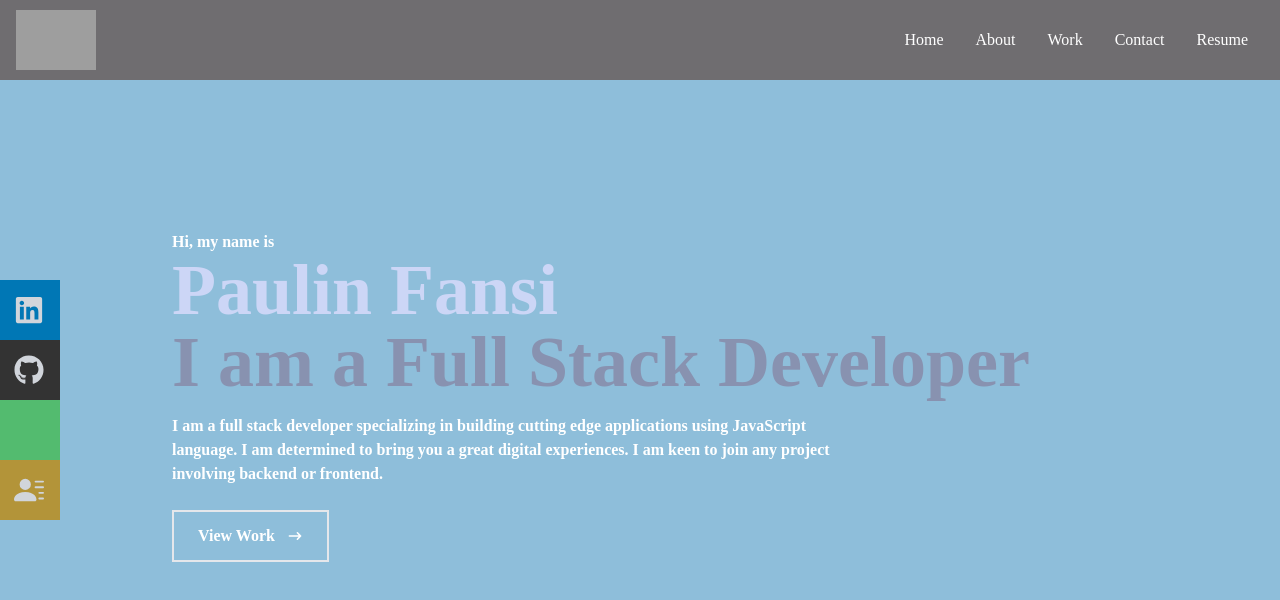
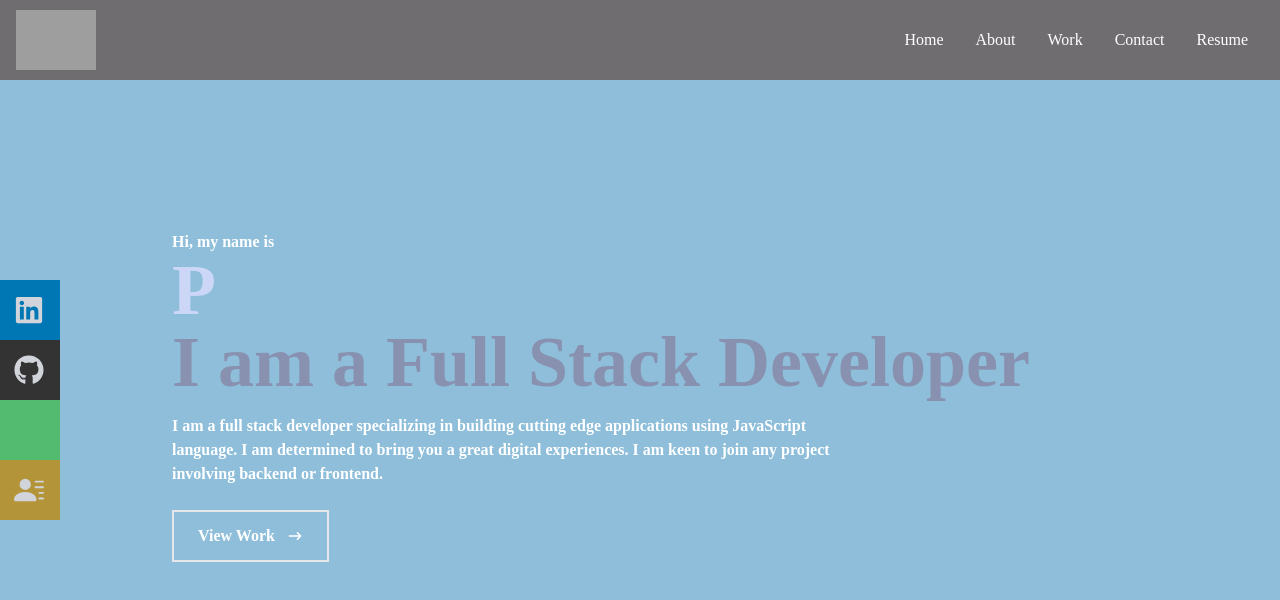
Before and after one commit to pfansi/react-portfolio-app, a React (Create React App) app: page / in a window 1280 px wide. Shown: the top 600 px of the page. Built offline with nearby package versions, Linux system fonts and the light colour scheme; grey boxes are pictures that could not be loaded.

Commit message:
Update Home.js

```diff
--- a/src/components/Home.js
+++ b/src/components/Home.js
@@ -8,7 +8,7 @@ const Home = () => {
       <div className="max-w-[1000px] mx-auto px-8 flex flex-col justify-center h-full">
         <p className="text-white">Hi, my name is </p>
         <h1 className="text-4xl sm:text-7xl font-bold text-[#ccd6f6]">
-          Paulin Fansi
+          P
         </h1>
         <h2 className="text-4xl sm:text-7xl font-bold text-[#8892b0] hover:rotate-[6deg] duration-500">
           I am a Full Stack Developer
```
